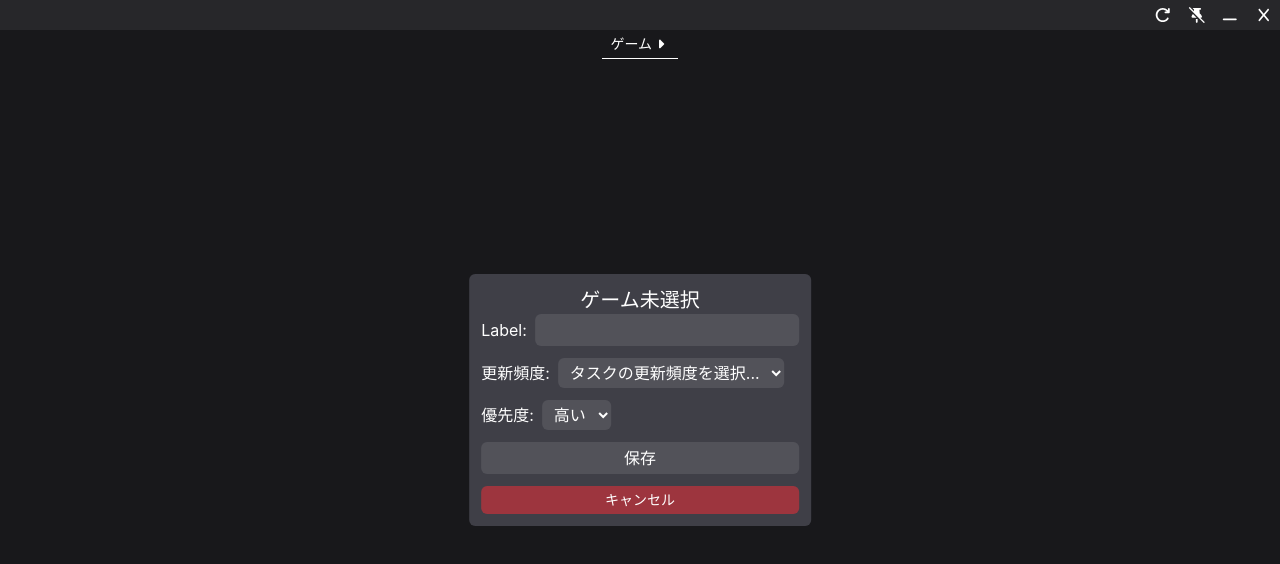
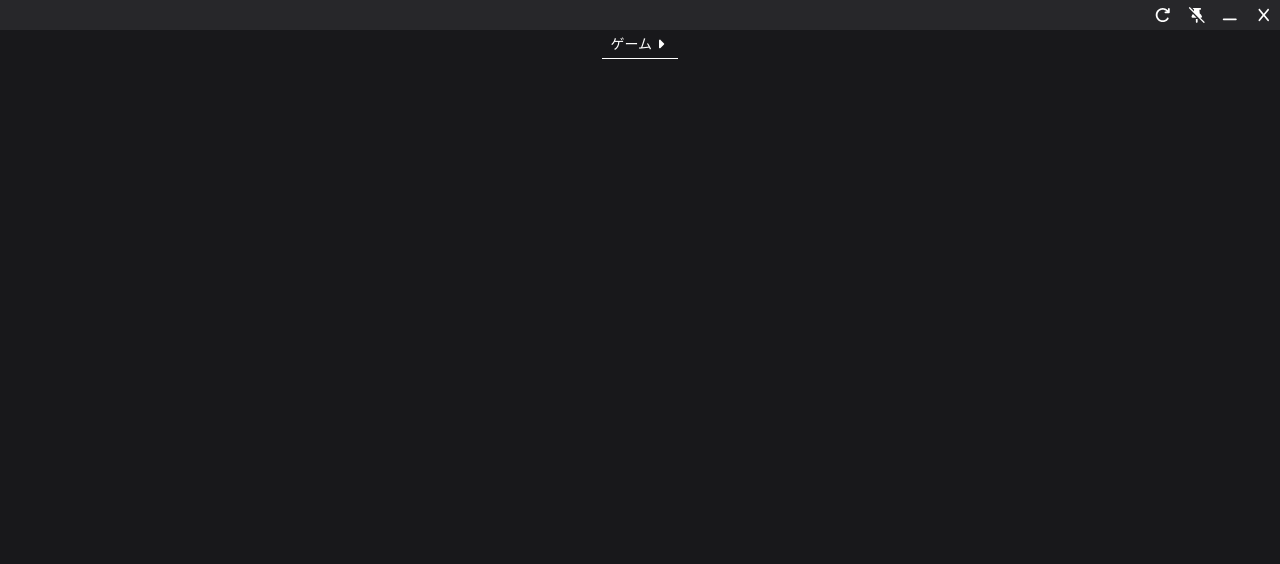
Before and after one commit to sevridge/game-todo-app, a React (Vite) app: page / in a window 1280 px wide. Shown: the top 564 px of the page. Built offline with nearby package versions, Linux system fonts and the light colour scheme.

Commit message:
refactor: TodoSetting開閉状態変数名の変更と初期値変更

```diff
--- a/src/components/TodoSetting.tsx
+++ b/src/components/TodoSetting.tsx
@@ -2,7 +2,7 @@ import { ChangeEvent, useState } from "react";
 
 export default function TodoSetting({gameTitle, label}: {gameTitle?: string, label?: string}) {
   const [ resetTimeStatus, setResetTimeStatus ] = useState<string|null>(null);
-  const [ closing, setClosing ] = useState<boolean>(false);
+  const [ isOpen, setIsOpen ] = useState<boolean>(false);
 
   function resetTimeOnChange(e: ChangeEvent<HTMLSelectElement>) {
     const type = e.target.value;
@@ -10,12 +10,12 @@ export default function TodoSetting({gameTitle, label}: {gameTitle?: string, lab
   }
 
   function closeTodoSetting() {
-    setClosing(true);
+    setIsOpen(true);
   }
 
   return (
     <>
-      {!closing && (
+      {isOpen && (
         <div className="absolute top-[50%] left-[50%] translate-[-50%] p-3 rounded-md text-white bg-zinc-700 flex flex-col items-center">
           <div className="text-xl">{gameTitle || 'ゲーム未選択'}</div>
           <div className="flex flex-col gap-3">
```
